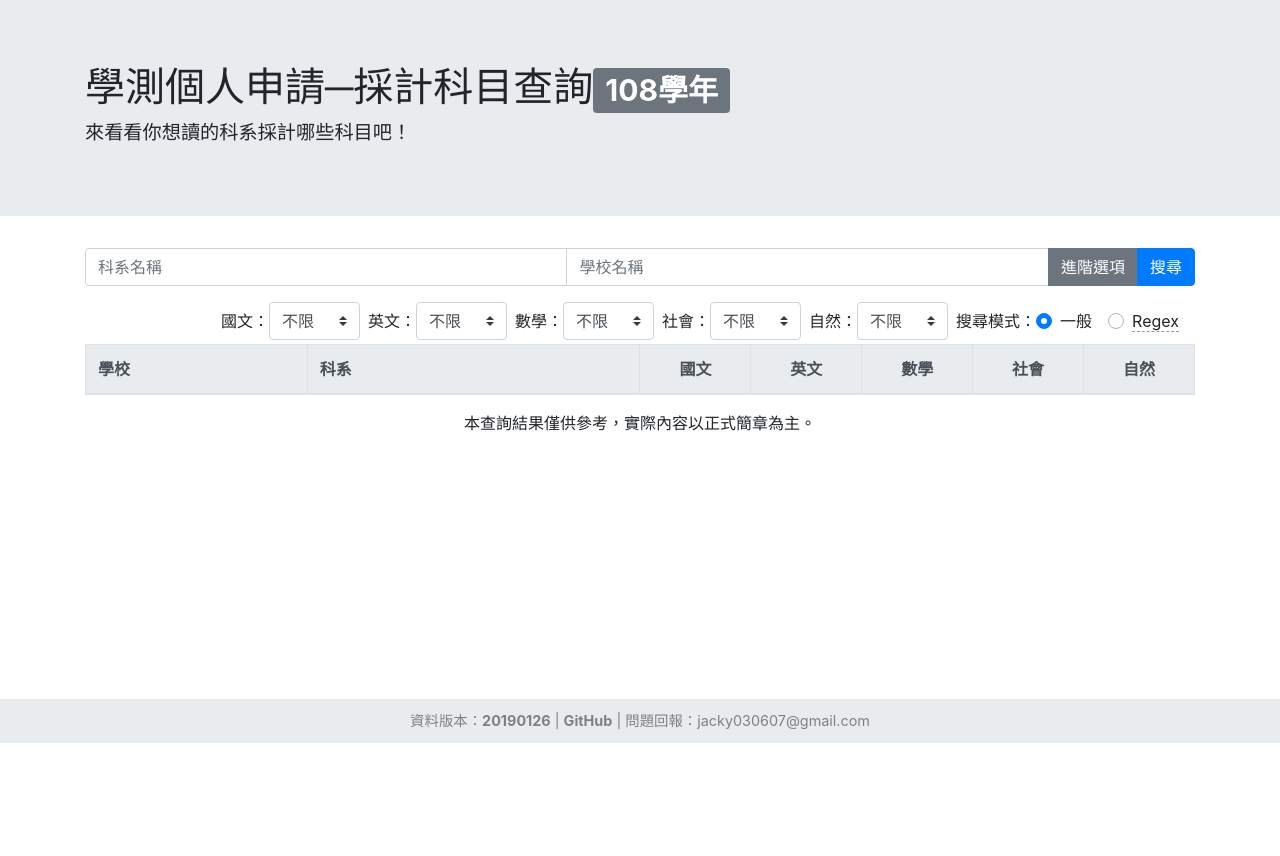
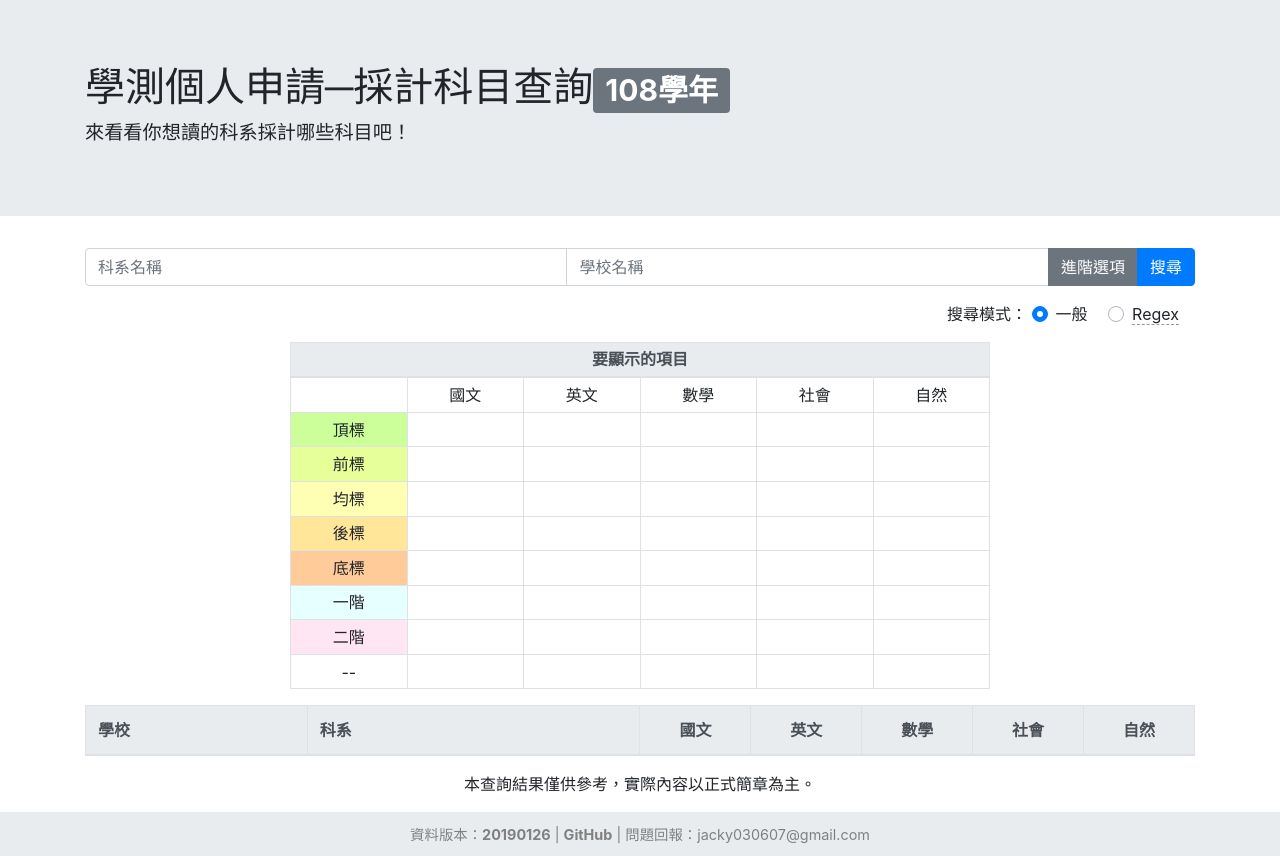
Before and after one commit to lashhw/applytool, a PHP site: page /apply.html in a window 1280 px wide, after a click that opens the changed part. Shown: the part 57-913 px from the top of the page. Before the commit the page ends 800 px from the top, so only its background shows below. Run offline with PHP 8.4, Linux system fonts and the light colour scheme; lists and menus that the app fills with data are empty; some libraries are stand-ins or nearby versions.

Commit message:
new feature: "filter by standard"

```diff
--- a/apply.html
+++ b/apply.html
@@ -20,19 +20,21 @@
   <link rel="canonical" href="https://apply.nctu.me/apply.html"/>
   <!-- bootstrap, jquery, popper.js and floatThead -->
   <link rel="stylesheet" href="https://maxcdn.bootstrapcdn.com/bootstrap/4.2.1/css/bootstrap.min.css">
+  <link rel="stylesheet" href="https://cdnjs.cloudflare.com/ajax/libs/open-iconic/1.1.1/font/css/open-iconic-bootstrap.min.css">
   <script src="https://ajax.googleapis.com/ajax/libs/jquery/3.3.1/jquery.min.js"></script>
   <script src="https://cdnjs.cloudflare.com/ajax/libs/popper.js/1.14.6/umd/popper.min.js"></script>
   <script src="https://maxcdn.bootstrapcdn.com/bootstrap/4.2.1/js/bootstrap.min.js"></script>
   <script src="https://cdnjs.cloudflare.com/ajax/libs/floatthead/2.1.3/jquery.floatThead.min.js"></script>
   <!-- external css -->
-  <link rel="stylesheet" href="css/common.css?v=4">
-  <link rel="stylesheet" href="css/apply.css?v=1">
+  <link rel="stylesheet" href="css/common.css?v=5">
+  <link rel="stylesheet" href="css/apply.css?v=2">
   <!-- external js -->
   <script src="js/common.js?v=1"></script>
-  <script src="js/apply.js?v=4"></script>
+  <script src="js/apply.js?v=5"></script>
 </head>
 <body>
   <div class="content">
+
     <nav class="navbar navbar-expand navbar-light" style="background-color: #e9ecef;">
       <div class="navbar-nav">
         <a class="nav-item nav-link" href="/">首頁</a>
@@ -40,6 +42,7 @@
         <a class="nav-item nav-link" href="advanced.html">考試分發</a>
       </div>
     </nav>
+
     <!-- title bar -->
     <div class="jumbotron jumbotron-fluid">
       <div class="container">
@@ -47,7 +50,9 @@
         <h2>來看看你想讀的科系採計哪些科目吧！</h2>
       </div>
     </div>
+
     <div class="container">
+
       <!-- search form -->
       <div class="input-group mb-3">
         <input type="text" class="form-control" id="qd" placeholder="科系名稱" value="" oninput="update();" maxlength="30">
@@ -59,49 +64,12 @@
           <button class="btn btn-primary" onclick="update()">搜尋</button>
         </div>
       </div>
+
       <!-- advanced options -->
-      <div id="advanced_options" class="collapse float-right form-inline mb-1">
-        <div class="form-group mr-2 mb-0">
-          <label for="sel1" class="subject-title">國文：</label>
-          <select id="sel1" class="custom-select" onchange="update()">
-            <option value="1" selected="selected">不限</option>
-            <option value="2">採計</option>
-            <option value="3">不採計</option>
-          </select>
-        </div>
-        <div class="form-group mr-2 mb-0">
-          <label for="sel2" class="subject-title">英文：</label>
-          <select id="sel2" class="custom-select" onchange="update()">
-            <option value="1" selected="selected">不限</option>
-            <option value="2">採計</option>
-            <option value="3">不採計</option>
-          </select>
-        </div>
-        <div class="form-group mr-2 mb-0">
-          <label for="sel3" class="subject-title">數學：</label>
-          <select id="sel3" class="custom-select" onchange="update()">
-            <option value="1" selected="selected">不限</option>
-            <option value="2">採計</option>
-            <option value="3">不採計</option>
-          </select>
-        </div>
-        <div class="form-group mr-2 mb-0">
-          <label for="sel4" class="subject-title">社會：</label>
-          <select id="sel4" class="custom-select" onchange="update()">
-            <option value="1" selected="selected">不限</option>
-            <option value="2">採計</option>
-            <option value="3">不採計</option>
-          </select>
-        </div>
-        <div class="form-group mr-2 mb-0">
-          <label for="sel5" class="subject-title">自然：</label>
-          <select id="sel5" class="custom-select" onchange="update()">
-            <option value="1" selected="selected">不限</option>
-            <option value="2">採計</option>
-            <option value="3">不採計</option>
-          </select>
-        </div>
-        <div class="form-group mb-0">
+      <div id="advanced_options" class="collapse mb-3">
+
+        <!-- 搜尋模式 -->
+        <div class="form-group" style="float: right;">
           <span id="mode-title">搜尋模式：</span>
           <div class="custom-control custom-radio custom-control-inline">
             <input type="radio" id="mode-indexof" name="mode" class="custom-control-input" value="1" onchange="update()" checked="checked">
@@ -116,6 +84,92 @@
             </label>
           </div>
         </div>
+
+        <br>
+
+        <!-- 篩選表格 -->
+        <table class="table table-sm table-bordered" id='filterTable' style="margin: 0px auto; clear: both;">
+          <thead class='thead-light'>
+            <tr>
+              <th colspan='6'>要顯示的項目</th>
+            </tr>
+          </thead>
+          <tbody>
+            <tr>
+              <td></td>
+              <td>國文</td>
+              <td>英文</td>
+              <td>數學</td>
+              <td>社會</td>
+              <td>自然</td>
+            </tr>
+            <tr>
+              <td class='s1'>頂標</td>
+              <td class='fc' id='0-0' onclick='changeFilter(this.id)'><span class="oi oi-check"></span></td>
+              <td class='fc' id='1-0' onclick='changeFilter(this.id)'><span class="oi oi-check"></span></td>
+              <td class='fc' id='2-0' onclick='changeFilter(this.id)'><span class="oi oi-check"></span></td>
+              <td class='fc' id='3-0' onclick='changeFilter(this.id)'><span class="oi oi-check"></span></td>
+              <td class='fc' id='4-0' onclick='changeFilter(this.id)'><span class="oi oi-check"></span></td>
+            </tr>
+            <tr>
+              <td class='s2'>前標</td>
+              <td class='fc' id='0-1' onclick='changeFilter(this.id)'><span class="oi oi-check"></span></td>
+              <td class='fc' id='1-1' onclick='changeFilter(this.id)'><span class="oi oi-check"></span></td>
+              <td class='fc' id='2-1' onclick='changeFilter(this.id)'><span class="oi oi-check"></span></td>
+              <td class='fc' id='3-1' onclick='changeFilter(this.id)'><span class="oi oi-check"></span></td>
+              <td class='fc' id='4-1' onclick='changeFilter(this.id)'><span class="oi oi-check"></span></td>
+            </tr>
+            <tr>
+              <td class='s3'>均標</td>
+              <td class='fc' id='0-2' onclick='changeFilter(this.id)'><span class="oi oi-check"></span></td>
+              <td class='fc' id='1-2' onclick='changeFilter(this.id)'><span class="oi oi-check"></span></td>
+              <td class='fc' id='2-2' onclick='changeFilter(this.id)'><span class="oi oi-check"></span></td>
+              <td class='fc' id='3-2' onclick='changeFilter(this.id)'><span class="oi oi-check"></span></td>
+              <td class='fc' id='4-2' onclick='changeFilter(this.id)'><span class="oi oi-check"></span></td>
+            </tr>
+            <tr>
+              <td class='s4'>後標</td>
+              <td class='fc' id='0-3' onclick='changeFilter(this.id)'><span class="oi oi-check"></span></td>
+              <td class='fc' id='1-3' onclick='changeFilter(this.id)'><span class="oi oi-check"></span></td>
+              <td class='fc' id='2-3' onclick='changeFilter(this.id)'><span class="oi oi-check"></span></td>
+              <td class='fc' id='3-3' onclick='changeFilter(this.id)'><span class="oi oi-check"></span></td>
+              <td class='fc' id='4-3' onclick='changeFilter(this.id)'><span class="oi oi-check"></span></td>
+            </tr>
+            <tr>
+              <td class='s5'>底標</td>
+              <td class='fc' id='0-4' onclick='changeFilter(this.id)'><span class="oi oi-check"></span></td>
+              <td class='fc' id='1-4' onclick='changeFilter(this.id)'><span class="oi oi-check"></span></td>
+              <td class='fc' id='2-4' onclick='changeFilter(this.id)'><span class="oi oi-check"></span></td>
+              <td class='fc' id='3-4' onclick='changeFilter(this.id)'><span class="oi oi-check"></span></td>
+              <td class='fc' id='4-4' onclick='changeFilter(this.id)'><span class="oi oi-check"></span></td>
+            </tr>
+            <tr>
+              <td class='s6'>一階</td>
+              <td class='fc' id='0-5' onclick='changeFilter(this.id)'><span class="oi oi-check"></span></td>
+              <td class='fc' id='1-5' onclick='changeFilter(this.id)'><span class="oi oi-check"></span></td>
+              <td class='fc' id='2-5' onclick='changeFilter(this.id)'><span class="oi oi-check"></span></td>
+              <td class='fc' id='3-5' onclick='changeFilter(this.id)'><span class="oi oi-check"></span></td>
+              <td class='fc' id='4-5' onclick='changeFilter(this.id)'><span class="oi oi-check"></span></td>
+            </tr>
+            <tr>
+              <td class='s7'>二階</td>
+              <td class='fc' id='0-6' onclick='changeFilter(this.id)'><span class="oi oi-check"></span></td>
+              <td class='fc' id='1-6' onclick='changeFilter(this.id)'><span class="oi oi-check"></span></td>
+              <td class='fc' id='2-6' onclick='changeFilter(this.id)'><span class="oi oi-check"></span></td>
+              <td class='fc' id='3-6' onclick='changeFilter(this.id)'><span class="oi oi-check"></span></td>
+              <td class='fc' id='4-6' onclick='changeFilter(this.id)'><span class="oi oi-check"></span></td>
+            </tr>
+            <tr>
+              <td>--</td>
+              <td class='fc' id='0-7' onclick='changeFilter(this.id)'><span class="oi oi-check"></span></td>
+              <td class='fc' id='1-7' onclick='changeFilter(this.id)'><span class="oi oi-check"></span></td>
+              <td class='fc' id='2-7' onclick='changeFilter(this.id)'><span class="oi oi-check"></span></td>
+              <td class='fc' id='3-7' onclick='changeFilter(this.id)'><span class="oi oi-check"></span></td>
+              <td class='fc' id='4-7' onclick='changeFilter(this.id)'><span class="oi oi-check"></span></td>
+            </tr>
+          </tbody>
+        </table>
+
       </div>
       <!-- result table -->
       <table class="table table-bordered" id="table_result">
@@ -134,10 +188,12 @@
 
         </tbody>
       </table>
+
       <button type="button" class="btn btn-primary btn-block d-none mb-3" id="more-results">更多結果</button>
       <p style="text-align: center">
         本查詢結果僅供參考，實際內容以正式簡章為主。
       </p>
+
     </div>
   </div>
   <div class="footer">
--- a/css/apply.css
+++ b/css/apply.css
@@ -2,6 +2,10 @@
   table th,td {
     font-size: 0.8rem;
   }
+}
+
+.fc {
+  cursor: pointer;
 }
 
 .s1{
--- a/css/common.css
+++ b/css/common.css
@@ -6,6 +6,14 @@
 
 h2 {
   font-size: 1.2rem;
+}
+
+#filterTable {
+  max-width: 700px;
+}
+
+#filterTable th, td {
+  text-align: center;
 }
 
 u.dotted{
```
Also changed, not shown: js/apply.js (+36 -23 lines).
